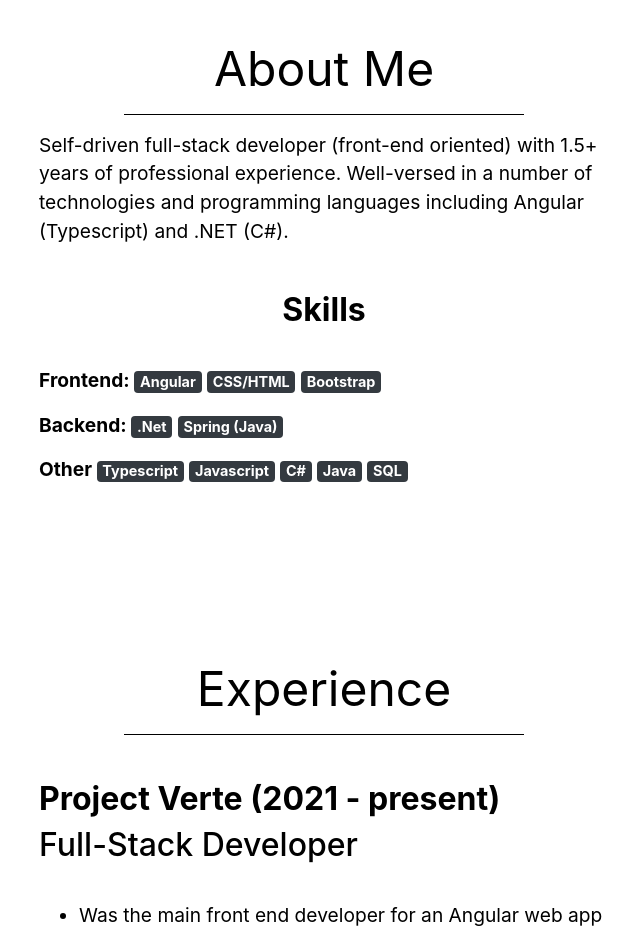
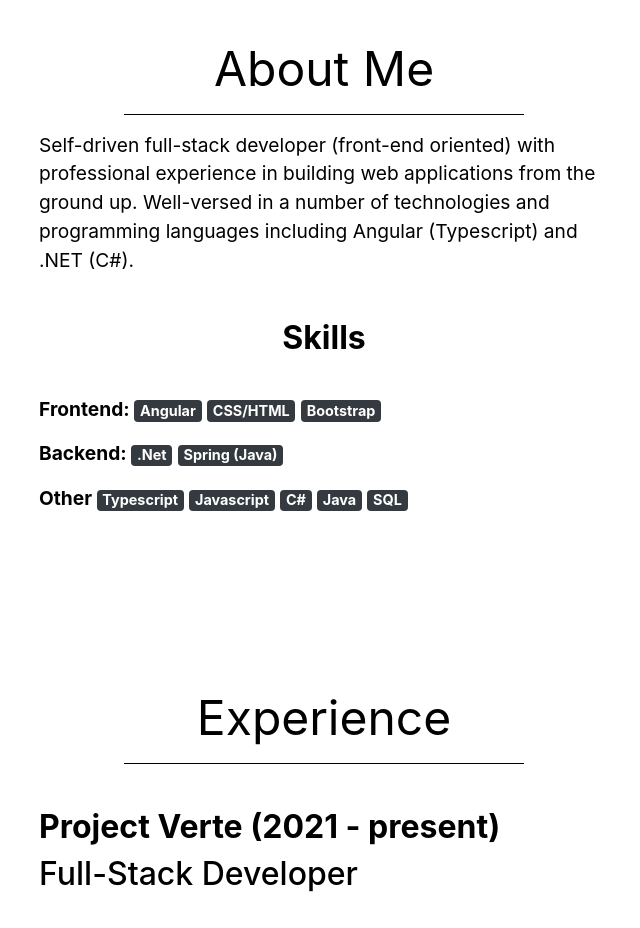
Before and after one commit to RonYanku/homepage, a React (Create React App) app: page / in a window 1280 px wide. Shown: the part 840-1768 px from the top of the page, without its empty margins (316-956 px from the left). Built offline with nearby package versions, Linux system fonts and the light colour scheme.

Commit message:
whatever

```diff
--- a/src/Components/PortfolioAbout.js
+++ b/src/Components/PortfolioAbout.js
@@ -15,7 +15,7 @@ const PortfolioAbout = () => {
         <h1 className="display-4 text-center" id="about-headline"><strong>About Me</strong></h1>
         <hr id="about-hr"/>
         <p>
-        Self-driven full-stack developer (front-end oriented) with 1.5+ years of professional experience.
+        Self-driven full-stack developer (front-end oriented) with  professional experience in building web applications from the ground up.
 Well-versed in a number of technologies and programming languages including Angular (Typescript) and .NET (C#).
         </p>
         <br/>
```
